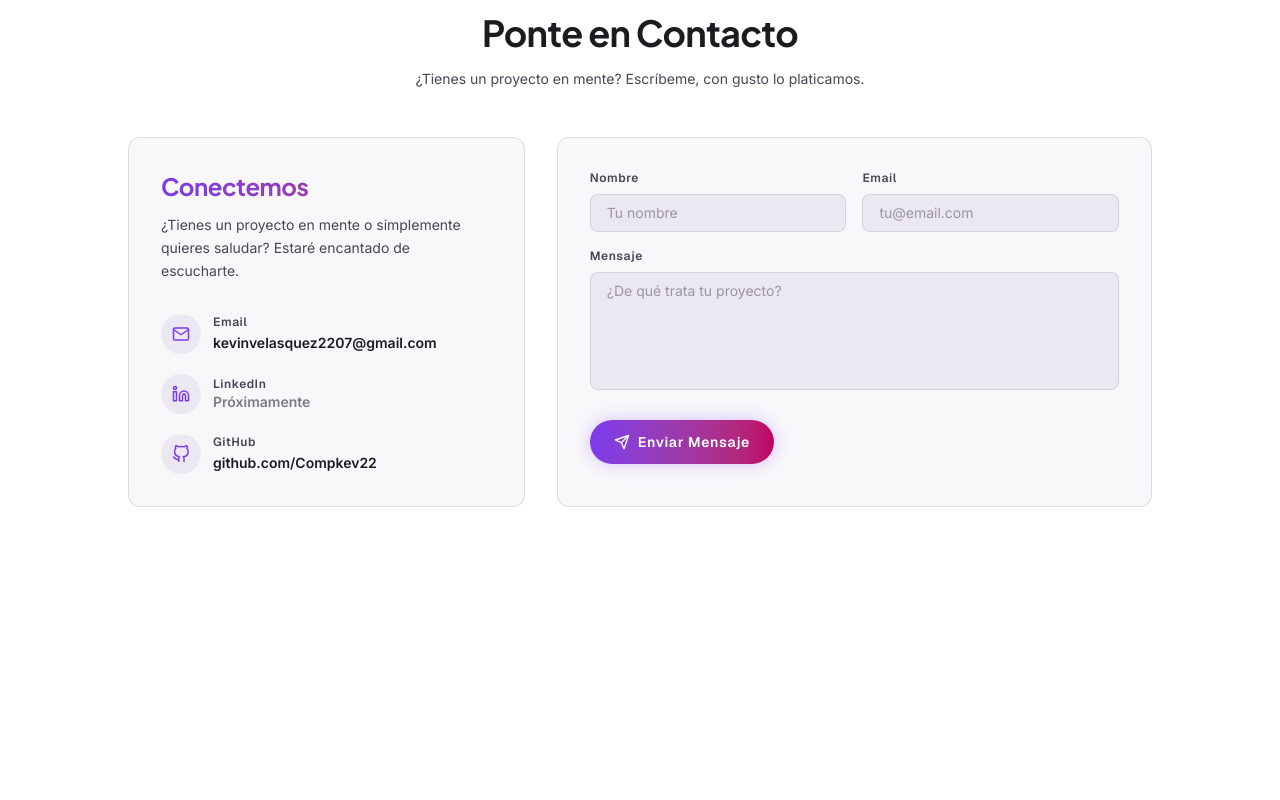
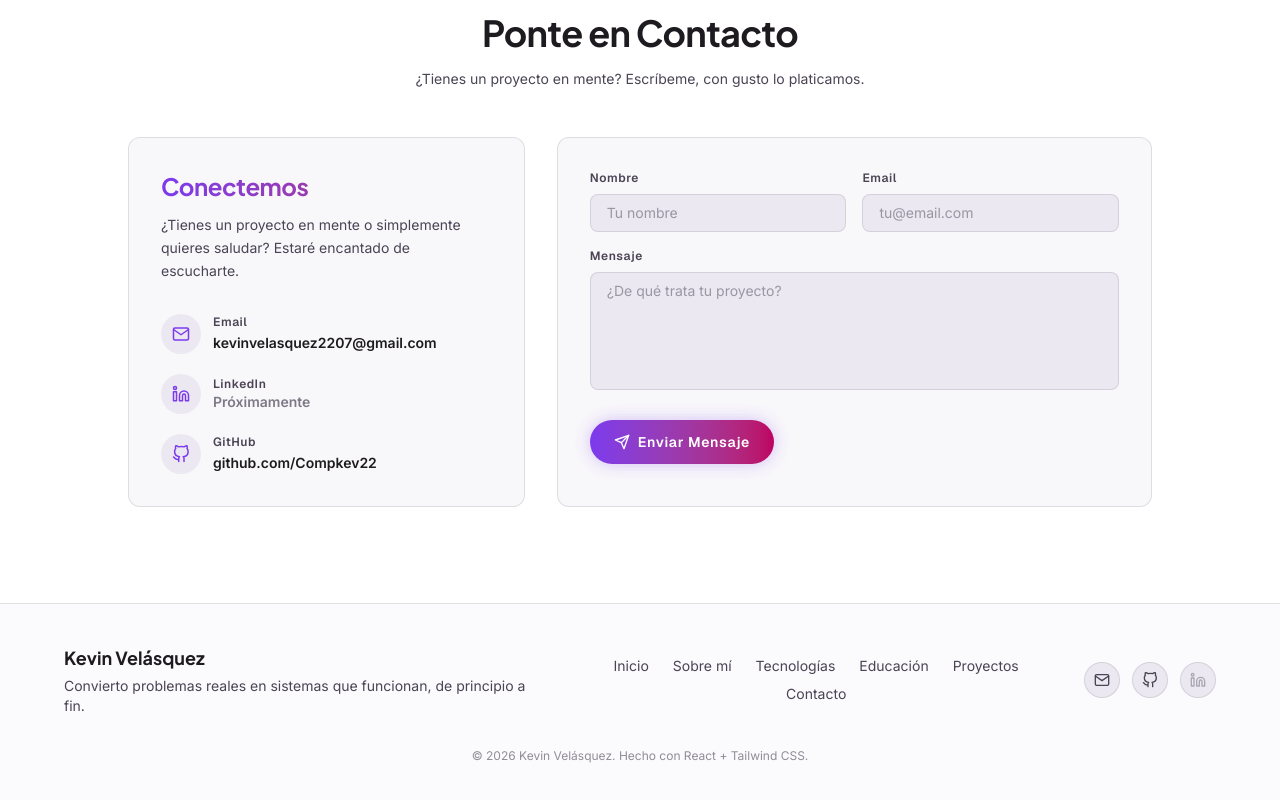
Before and after one commit to Compkev22/portafolio_desarrollador, a React (Vite) app: page / in a window 1280 px wide. Shown: the part 4706-5506 px from the top of the page. Before the commit the page ends 5309 px from the top, so only its background shows below. Built offline with nearby package versions, Linux system fonts and the light colour scheme.

Commit message:
feat: footer estático con links, contacto e identidad

```diff
--- a/src/App.jsx
+++ b/src/App.jsx
@@ -6,6 +6,7 @@ import Skills from './sections/Skills/Skills.jsx';
 import Education from './sections/Education/Education.jsx';
 import Projects from './sections/Projects/Projects.jsx';
 import Contact from './sections/Contact/Contact.jsx';
+import Footer from './components/Footer/Footer.jsx';
 
 function App() {
   return (
@@ -20,6 +21,7 @@ function App() {
           <Projects />
           <Contact />
         </main>
+        <Footer />
       </div>
     </ThemeProvider>
   );
--- /dev/null
+++ b/src/components/Footer/Footer.jsx
@@ -0,0 +1,85 @@
+import { FiGithub, FiLinkedin, FiMail } from 'react-icons/fi';
+
+const footerLinks = [
+  { href: '#hero', label: 'Inicio' },
+  { href: '#about', label: 'Sobre mí' },
+  { href: '#skills', label: 'Tecnologías' },
+  { href: '#education', label: 'Educación' },
+  { href: '#projects', label: 'Proyectos' },
+  { href: '#contact', label: 'Contacto' },
+];
+
+const socials = [
+  {
+    icon: FiMail,
+    href: 'https://mail.google.com/mail/?view=cm&fs=1&to=kevinvelasquez2207@gmail.com',
+    label: 'Email',
+  },
+  {
+    icon: FiGithub,
+    href: 'https://github.com/Compkev22',
+    label: 'GitHub',
+  },
+  {
+    icon: FiLinkedin,
+    href: null,
+    label: 'LinkedIn',
+  },
+];
+
+export default function Footer() {
+  return (
+    <footer className="border-t border-outline/20 bg-surface-container/40 backdrop-blur-xl px-6 py-10">
+      <div className="max-w-6xl mx-auto flex flex-col md:flex-row items-center justify-between gap-6">
+        <div className="text-center md:text-left">
+          <p className="text-lg font-semibold font-display text-on-surface">Kevin Velásquez</p>
+          <p className="text-sm text-on-surface-variant mt-1">
+            Convierto problemas reales en sistemas que funcionan, de principio a fin.
+          </p>
+        </div>
+
+        <nav className="flex flex-wrap items-center justify-center gap-x-6 gap-y-2">
+          {footerLinks.map((link) => (
+            <a
+              key={link.href}
+              href={link.href}
+              className="text-sm text-on-surface-variant hover:text-primary transition-colors"
+            >
+              {link.label}
+            </a>
+          ))}
+        </nav>
+
+        <div className="flex items-center gap-3">
+          {socials.map(({ icon: Icon, href, label }) =>
+            href ? (
+              <a
+                key={label}
+                href={href}
+                target="_blank"
+                rel="noreferrer"
+                aria-label={label}
+                className="w-9 h-9 rounded-full bg-surface-container-high border border-outline/20 flex items-center justify-center text-on-surface-variant hover:text-primary hover:border-primary/40 transition-colors"
+              >
+                <Icon size={16} />
+              </a>
+            ) : (
+              <span
+                key={label}
+                aria-label={`${label} próximamente`}
+                title="Próximamente"
+                className="w-9 h-9 rounded-full bg-surface-container-high border border-outline/20 flex items-center justify-center text-on-surface-variant/40"
+              >
+                <Icon size={16} />
+              </span>
+            )
+          )}
+        </div>
+      </div>
+
+      <p className="text-center text-xs text-on-surface-variant/60 mt-8">
+        © {new Date().getFullYear()} Kevin Velásquez. Hecho con React + Tailwind CSS.
+      </p>
+    </footer>
+  );
+}
```
